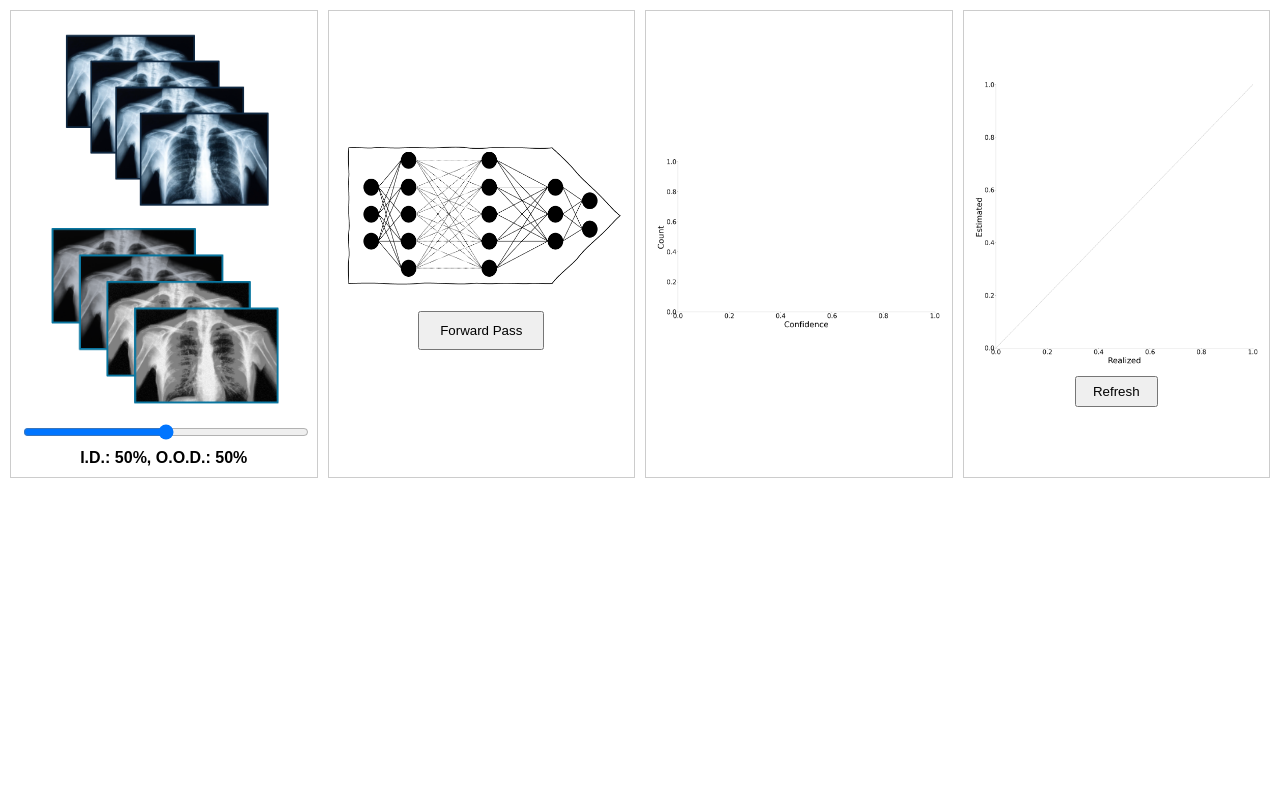
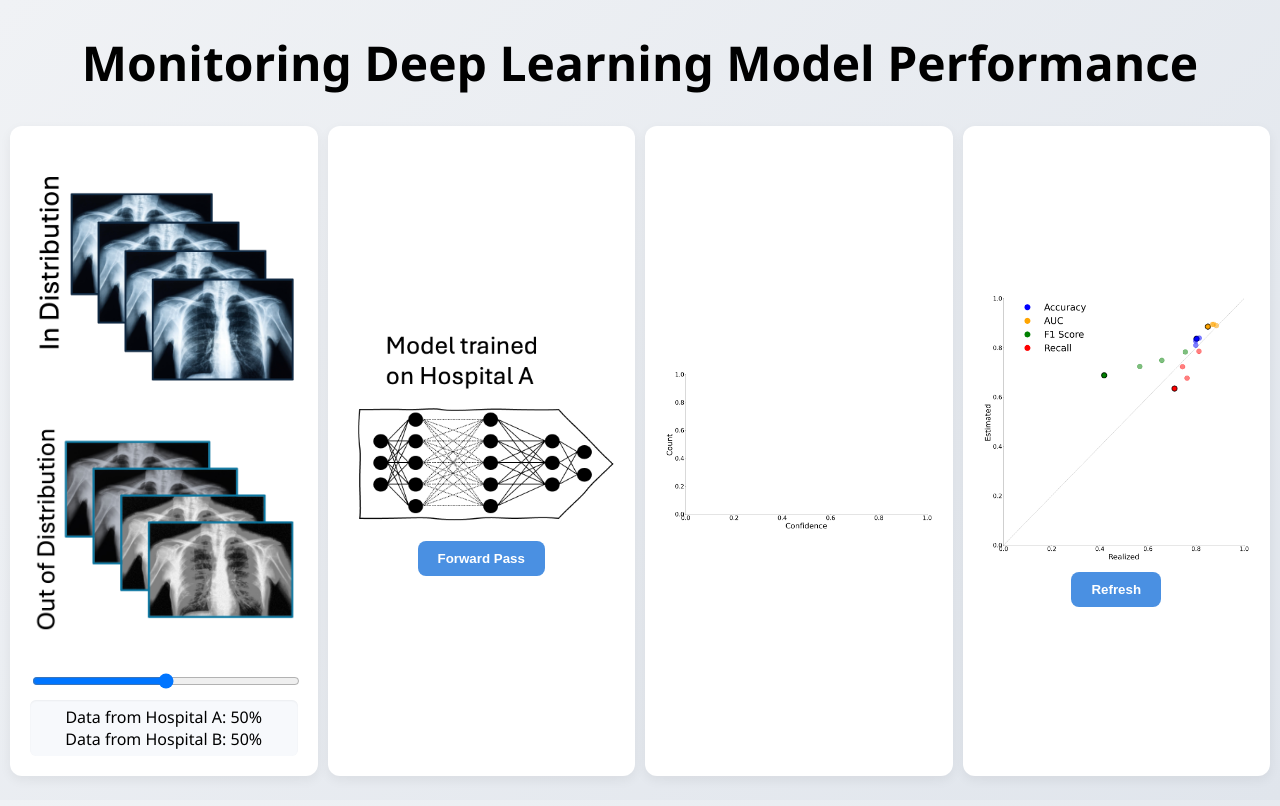
Before and after one commit to TimFlu/BME_sim, a Flask app: page / in a window 1280 px wide. Before the commit the page ends 478 px from the top, so only its background shows below. Run offline with Flask 3, Linux system fonts and the light colour scheme; parts of the project's set-up code (start-up, migrations or seed data) failed here and were passed over.

Commit message:
working version with revisions

```diff
--- a/app.py
+++ b/app.py
@@ -65,57 +65,103 @@ def run_simulation():
     combined_probs = np.concatenate((chexpert_probs, nih_probs))
 
     with plt.style.context('/storage/homefs/tf24s166/code/BME_viz/data/plot_style.txt'):  # Use the custom style
-        fig, axs = plt.subplots(2, 1, figsize=(12, 15), layout='constrained', sharey=True)
+        fig, axs = plt.subplots(2, 1, figsize=(12, 15), layout='constrained', sharex=True)
+
+        # # Get histogram data
+        # bins = np.linspace(0, 1, 21)
+        # bin_width = bins[1] - bins[0]
+
+        # counts, bin_edges = np.histogram(combined_probs, bins=bins)
+        # bin_width = bin_edges[1] - bin_edges[0]
+        # bin_lefts = bin_edges[:-1]
+
+        # ax = axs[0]
+        # # Plot split-color bars
+        # for left, count in zip(bin_lefts, counts):
+        #     color_ = left
+        #     if left < 0.5:
+        #         color_ = 1 - left
+        #     green_height = count * color_
+        #     red_height = count - green_height
+        #     ax.bar(left+0.5*bin_width, green_height, width=bin_width, color='green', alpha=0.5)
+        #     ax.bar(left+0.5*bin_width, red_height, width=bin_width, bottom=green_height, color='red', alpha=0.5)
+        # ax.text(0.5, 0.7, 'Estimated Correct and Wrong Predictions', fontsize=30, ha='center', va='center', transform=ax.transAxes)
+        # ax.set_ylabel("Count")
+        # ax.set_xlabel("Confidence")
 
 
-        # Get histogram data
-        bins = np.linspace(0, 1, 21)
-        bin_width = bins[1] - bins[0]
+        ax = axs[0]
+        ax.hist(combined_probs[combined_labels == 1], bins=20, alpha=0.5, color='green', label='Label 1')
+        ax.hist(combined_probs[combined_labels == 0], bins=20, alpha=0.5, color='m', label='Label 0')
+        ax.vlines(x=0.5, ymin=0, ymax=np.max(np.histogram(combined_probs, bins=20)[0]), color='r', linewidth=2 ,linestyle='--', label='Threshold')
 
-        counts, bin_edges = np.histogram(combined_probs, bins=bins)
-        bin_width = bin_edges[1] - bin_edges[0]
-        bin_lefts = bin_edges[:-1]
+        # ax.hist(combined_probs, bins=20, alpha=0.5, label='Combined Probabilities')
+        # Plot split-color bars
+        # bins = np.linspace(0, 1, 21)
+        # bin_width = bins[1] - bins[0]
 
-        ax = axs[0]
-        # Plot split-color bars
-        for left, count in zip(bin_lefts, counts):
-            color_ = left
-            if left < 0.5:
-                color_ = 1 - left
-            green_height = count * color_
-            red_height = count - green_height
-            ax.bar(left+0.5*bin_width, green_height, width=bin_width, color='green', alpha=0.5)
-            ax.bar(left+0.5*bin_width, red_height, width=bin_width, bottom=green_height, color='red', alpha=0.5)
-        ax.text(0.5, 0.7, 'Estimated Correct and Wrong Predictions', fontsize=30, ha='center', va='center', transform=ax.transAxes)
+
+        # gt_tp, gt_tp_edges = np.histogram(combined_probs[combined_labels == 1], bins=bins)
+        # gt_tn, gt_tn_edges = np.histogram(combined_probs[combined_labels == 0], bins=bins)
+
+        # true_preds = np.concatenate([gt_tn[:9], gt_tp[9:]])
+        # total_counts_per_bin = np.histogram(combined_probs, bins=bins)[0]
+        # # print(np.sum((true_preds))/np.sum(total_counts_per_bin))
+        # # print(calculate_metrics(combined_labels, combined_probs)['accuracy'])
+
+        # bin_lefts = gt_tp_edges[:-1]
+        # for left, count, total_counts in zip(bin_lefts, true_preds, total_counts_per_bin):
+        #     green_height = count
+        #     red_height = total_counts - green_height
+        #     ax.bar(left+0.5*bin_width, green_height, width=bin_width, color='green', alpha=0.5)
+        #     ax.bar(left+0.5*bin_width, red_height, width=bin_width, bottom=green_height, color='red', alpha=0.5)
         ax.set_ylabel("Count")
         ax.set_xlabel("Confidence")
+        # ax.text(0.5, 0.7, f"Ground Truth", fontsize=30, ha='center', va='center', transform=ax.transAxes)
+        ax.set_title(f'Confidence Histogram')
+        ax.legend()
+
+        # Realiability diagram
+        ax = axs[1]
+        num_bins = 20
+        rbs = root_brier_score(combined_labels, combined_probs)
 
 
-        ax = axs[1]
-        # ax.hist(combined_probs[combined_labels == 1], bins=20, alpha=0.5, label='Combined Probabilities')
-        # ax.hist(combined_probs[combined_labels == 0], bins=20, alpha=0.5, label='Combined Probabilities')
-        # # ax.hist(combined_probs, bins=20, alpha=0.5, label='Combined Probabilities')
-        # Plot split-color bars
-        bins = np.linspace(0, 1, 21)
-        bin_width = bins[1] - bins[0]
+        bins = np.linspace(0, 1, num_bins + 1) # Bin edges
+        bin_centers = (bins[:-1] + bins[1:]) / 2 # Bin centers
 
-        gt_tp, gt_tp_edges = np.histogram(combined_probs[combined_labels == 1], bins=bins)
-        gt_tn, gt_tn_edges = np.histogram(combined_probs[combined_labels == 0], bins=bins)
+        bin_counts = np.zeros(num_bins) # Number of predictions in each bin
+        bin_pos_label = np.zeros(num_bins) # Number of positive predictions in each bin
+        bin_confidence = np.zeros(num_bins) # Mean confidence in each bin
 
-        true_preds = np.concatenate([gt_tn[:9], gt_tp[9:]])
-        total_counts_per_bin = np.histogram(combined_probs, bins=bins)[0]
-        # print(np.sum((true_preds))/np.sum(total_counts_per_bin))
-        # print(calculate_metrics(combined_labels, combined_probs)['accuracy'])
+        for label, pred_conf in zip(combined_labels, combined_probs):
+            bin_idx = np.digitize(pred_conf, bins, right=True) - 1
+            if bin_idx >= num_bins: # Account for edge case
+                bin_idx = num_bins - 1
+            bin_counts[bin_idx] += 1
+            bin_confidence[bin_idx] += pred_conf
+            bin_pos_label[bin_idx] += label
 
-        bin_lefts = gt_tp_edges[:-1]
-        for left, count, total_counts in zip(bin_lefts, true_preds, total_counts_per_bin):
-            green_height = count
-            red_height = total_counts - green_height
-            ax.bar(left+0.5*bin_width, green_height, width=bin_width, color='green', alpha=0.5)
-            ax.bar(left+0.5*bin_width, red_height, width=bin_width, bottom=green_height, color='red', alpha=0.5)
-        ax.set_ylabel("Count")
+        bin_accuracy = np.nan_to_num(bin_pos_label / bin_counts)
+        bin_confidence = np.nan_to_num(bin_confidence / bin_counts)
+        ece = np.sum(bin_counts*np.abs(bin_accuracy - bin_confidence))/np.sum(bin_counts)
+
+        ax.bar(bin_centers, bin_accuracy, width=1/num_bins, color='blue', label='Freq', alpha=0.7)
+        for acc, diag in zip(bin_accuracy, bin_centers):
+            if acc < diag:
+                ax.bar(diag, diag-acc, bottom=acc, width=1/num_bins, color='red', alpha=0.2, hatch='/')
+            else:
+                ax.bar(diag, acc-diag, bottom=diag, width=1/num_bins, color='red', alpha=0.2, hatch='/')
+        ax.plot([0, 1], [0, 1], 'r--', label='Perfect calibration')
+        ax.text(0.8, 0.05, f'ECE={ece:.3f} \n rbs={rbs:.3f}', bbox=dict(facecolor='grey', alpha=0.8, boxstyle='round', edgecolor='black'))
+        # Text amount of samples in each bin
+        # for i, txt in enumerate(bin_counts):
+        #     plt.text(bin_centers[i], bin_accuracy[i]/2, f'{txt:.0f}', ha='center', va='bottom')
+        ax.set_title(f"Reliability Diagram")
         ax.set_xlabel("Confidence")
-        ax.text(0.5, 0.7, f"Ground Truth", fontsize=30, ha='center', va='center', transform=ax.transAxes)
+        ax.set_ylabel("Frequency")
+        ax.legend()
+
 
         output_path = os.path.join("static", "img", "generated.png")
         fig.savefig(output_path)
--- a/templates/index.html
+++ b/templates/index.html
@@ -11,22 +11,27 @@
     html, body {
       margin: 0;
       height: 100%;
-      font-family: Arial, sans-serif;
+      font-family: 'Segoe UI', Tahoma, Geneva, Verdana, sans-serif;
+      background: linear-gradient(135deg, #f0f2f5, #e0e5ec);
     }
 
-    body {
+    .grid-container {
       display: grid;
       grid-template-columns: 1fr 1fr 1fr 1fr;
       gap: 10px;
-      padding: 10px;
+      height: calc(100vh - 90px); /* full height minus 20px top and bottom padding */
+      padding: 30px 10px; /* 20px top/bottom, 10px left/right */
     }
 
     .column {
       display: flex;
       flex-direction: column;
-      height: 60%;
-      border: 1px solid #ccc;
-      padding: 10px;
+      background-color: #ffffff;
+      border-radius: 12px;
+      box-shadow: 0 4px 12px rgba(0, 0, 0, 0.06);
+      padding: 20px;
+      overflow: hidden;
+      justify-content: space-between;
     }
 
     #image-container {
@@ -56,17 +61,53 @@
     }
 
     #slider-value {
-      margin-top: 5px;
+      background: #f7f9fc;
+      border-radius: 6px;
+      padding: 6px;
+      font-weight: 500;
       text-align: center;
-      font-weight: bold;
+      box-shadow: inset 0 1px 2px rgba(0, 0, 0, 0.05);
+      margin-top: 6px;
     }
 
     input[type="range"] {
       width: 100%;
+      margin-top: 10px;
+    }
+
+    button {
+      background-color: #4a90e2;
+      color: white;
+      border: none;
+      border-radius: 8px;
+      padding: 10px 20px;
+      cursor: pointer;
+      font-weight: bold;
+      transition: background-color 0.2s ease;
+    }
+
+    button:hover {
+      background-color: #3b78c5;
+    }
+
+    img {
+      max-width: 100%;
+      max-height: 100%;
+      object-fit: contain;
     }
   </style>
 </head>
 <body>
+  <div style="
+  text-align: center;
+  font-size: 48px;
+  font-weight: bold;
+  padding-top: 30px;
+  margin-bottom: 1px;
+">
+  Monitoring Deep Learning Model Performance
+</div>
+  <div class="grid-container">
 
     <!-- Column 1 -->
     <div class="column" id="column-1">
@@ -76,33 +117,30 @@
       </div>
       <div id="slider-container">
         <input type="range" min="0" max="100" value="50" id="ratio-slider" oninput="adjustImageRatio()">
-      <div id="slider-value">I.D.: 50%</div>
+        <div id="slider-value">Data from Hospital A: 50% <br> Data from Hospital B: 50%</div>
       </div>
     </div>
 
-
-<!-- Column 2: Model image and Forward Pass button -->
-<div class="column" id="column-2" style="display: flex; flex-direction: column; justify-content: center; align-items: center;">
-    <img src="/static/img/model.png" alt="Model Image" style="max-width: 100%; max-height: 70%; object-fit: contain;">
-    <button onclick="runForwardPass()" style="margin-top: 20px; padding: 10px 20px;">Forward Pass</button>
+    <!-- Column 2: Model + button -->
+    <div class="column" id="column-2" style="align-items: center; justify-content: center;">
+      <img src="/static/img/model.png" alt="Model Image" style="max-width: 100%; max-height: 70%;">
+      <button onclick="runForwardPass()" style="margin-top: 20px;">Forward Pass</button>
     </div>
 
-
-<!-- Column 3: Simulation output figure -->
-<div class="column" id="column-3" style="justify-content: center; align-items: center;">
-    <img id="sim-output" src="/static/img/placeholder.png" alt="Simulation Output" style="max-width: 100%; max-height: 100%; object-fit: contain;">
+    <!-- Column 3: Simulation result -->
+    <div class="column" id="column-3" style="align-items: center; justify-content: center;">
+      <img id="sim-output" src="/static/img/placeholder.png" alt="Simulation Output">
     </div>
 
-<!-- Column 4: Accumulating points figure -->
-<div class="column" id="column-4" style="display: flex; flex-direction: column; align-items: center; justify-content: center;">
-    <img id="accumulated-output" src="/static/img/accumulated.png" alt="Accumulated Output"
-         style="max-width: 100%; max-height: 100%; object-fit: contain; margin-bottom: 10px;">
-    <button onclick="refreshPlot()" style="padding: 6px 16px;">Refresh</button>
+    <!-- Column 4: Accumulated result -->
+    <div class="column" id="column-4" style="align-items: center; justify-content: center;">
+      <img id="accumulated-output" src="/static/img/accumulated.png" alt="Accumulated Output" style="margin-bottom: 10px;">
+      <button onclick="refreshPlot()">Refresh</button>
     </div>
 
+  </div>
 
   <script>
-
     function runForwardPass() {
       const sliderValue = parseInt(document.getElementById("ratio-slider").value);
 
@@ -115,10 +153,7 @@ function runForwardPass() {
       })
       .then(res => res.json())
       .then(() => {
-    // Update simulation output image (column 3)
         document.getElementById("sim-output").src = "/static/img/generated.png?t=" + new Date().getTime();
-
-    // ✅ Update accumulated output image (column 4)
         document.getElementById("accumulated-output").src = "/static/img/accumulated.png?t=" + new Date().getTime();
       });
     }
@@ -145,12 +180,12 @@ function refreshPlot() {
       imgA.style.height = `${heightA}px`;
       imgB.style.height = `${heightB}px`;
 
-      sliderLabel.textContent = `I.D.: ${sliderValue}%, O.O.D.: ${100 - sliderValue}%`;
+      sliderLabel.innerHTML = `Data from Hospital A: ${sliderValue}% <br> Data from Hospital B: ${100 - sliderValue}%`;
+
     }
 
     window.onload = adjustImageRatio;
-    window.onresize = adjustImageRatio; // Optional: keep responsive on resize
+    window.onresize = adjustImageRatio;
   </script>
-
 </body>
 </html>
```
Also changed, not shown: static/css/style.css (+66 -4 lines), static/img/accumulated.png, static/img/ct_a.png, static/img/ct_a_old.png (added), static/img/ct_b.png, static/img/ct_b_old.png (added), static/img/generated.png, static/img/model.png, static/img/model_old.png (added). Lines whose indentation alone changed are shown as unchanged.
